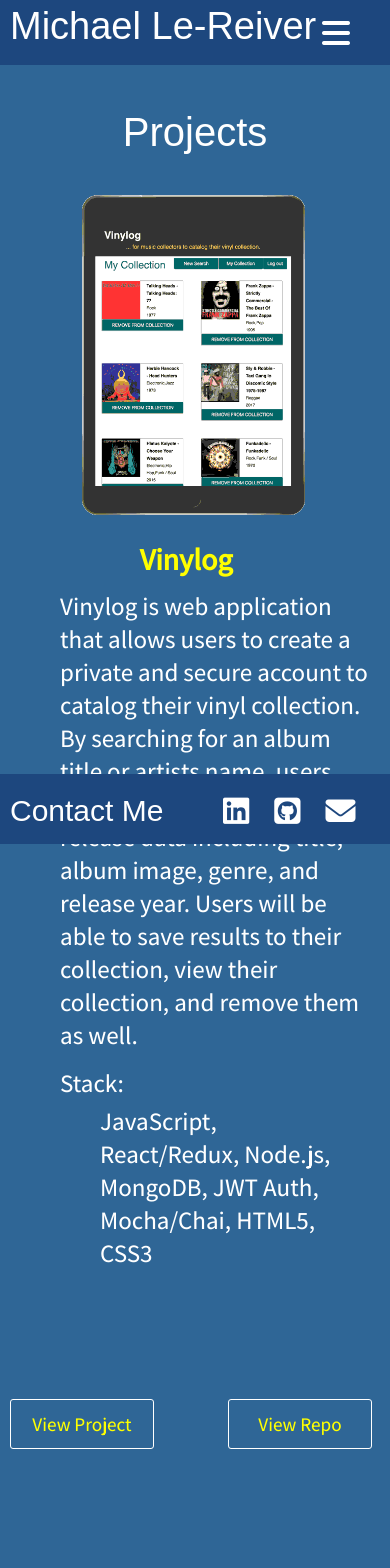
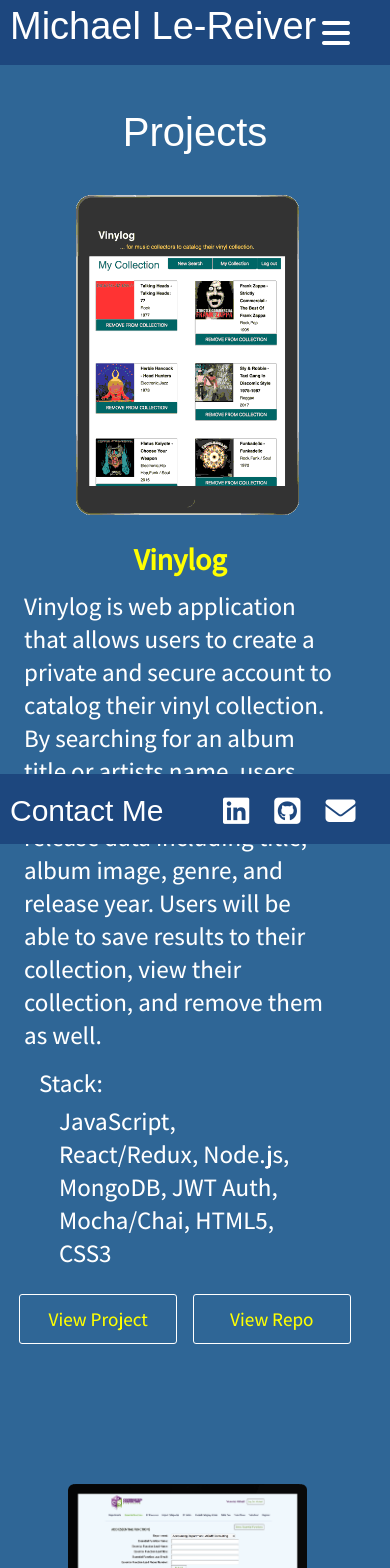
Before and after one commit to LeReiver/new-portfolio, a React (Create React App) app: page /projects in a window 390 px wide. Shown: the top 1568 px of the page. Built offline with nearby package versions, Linux system fonts and the light colour scheme; a web font is replaced by a local one.

Commit message:
fixed project button placement and excess margin on small devices

```diff
--- a/src/components/projects/projects.css
+++ b/src/components/projects/projects.css
@@ -24,7 +24,7 @@ p.p2 {
 }
 
 p.p2.desc {
-  padding: 10px 0 35px 30px;
+  padding: 10px 30px 35px 0;
   font-size: 25px;
 }
 
@@ -157,10 +157,12 @@ blockquote {
 
   .project-button button {
     margin: 0;
+    width: 45%;
   }
 
   .repo-button button {
     margin: 0 20px 0 0;
+    width: 45%;
   }
 
 }
@@ -181,8 +183,23 @@ blockquote {
 
 @media only screen and (max-width: 400px) {
 
-  .project-image.ccs img, .project-image.app img {
+  .project-image.ccs img {
     height: 180px;
   }
 
+  .project-image.app img {
+    height: 170px;
+    margin-left: -10px;
+  }
+
+  p.p2.stack {
+    margin-left: 0;
+    margin-bottom: 0px;
+  }
+
+  blockquote {
+    margin-left: 20px;
+  }
+
+
 }
```
